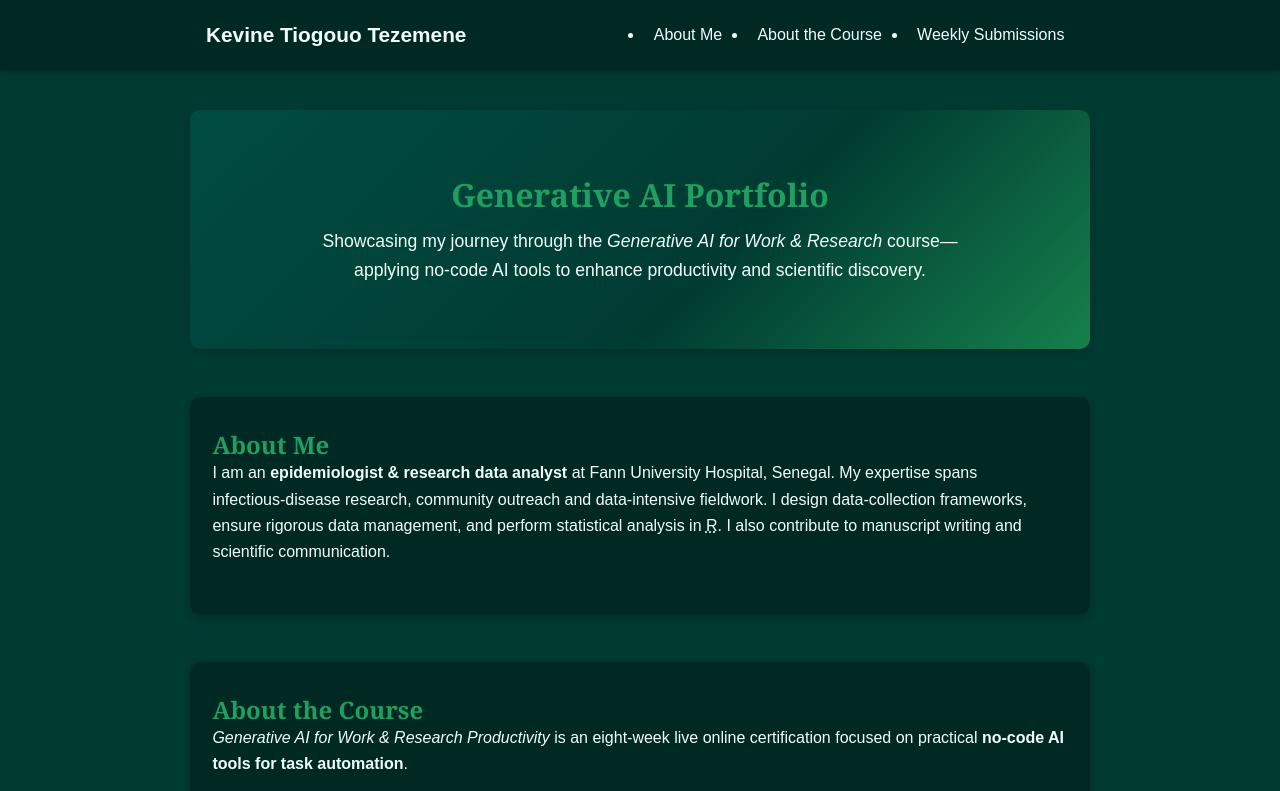
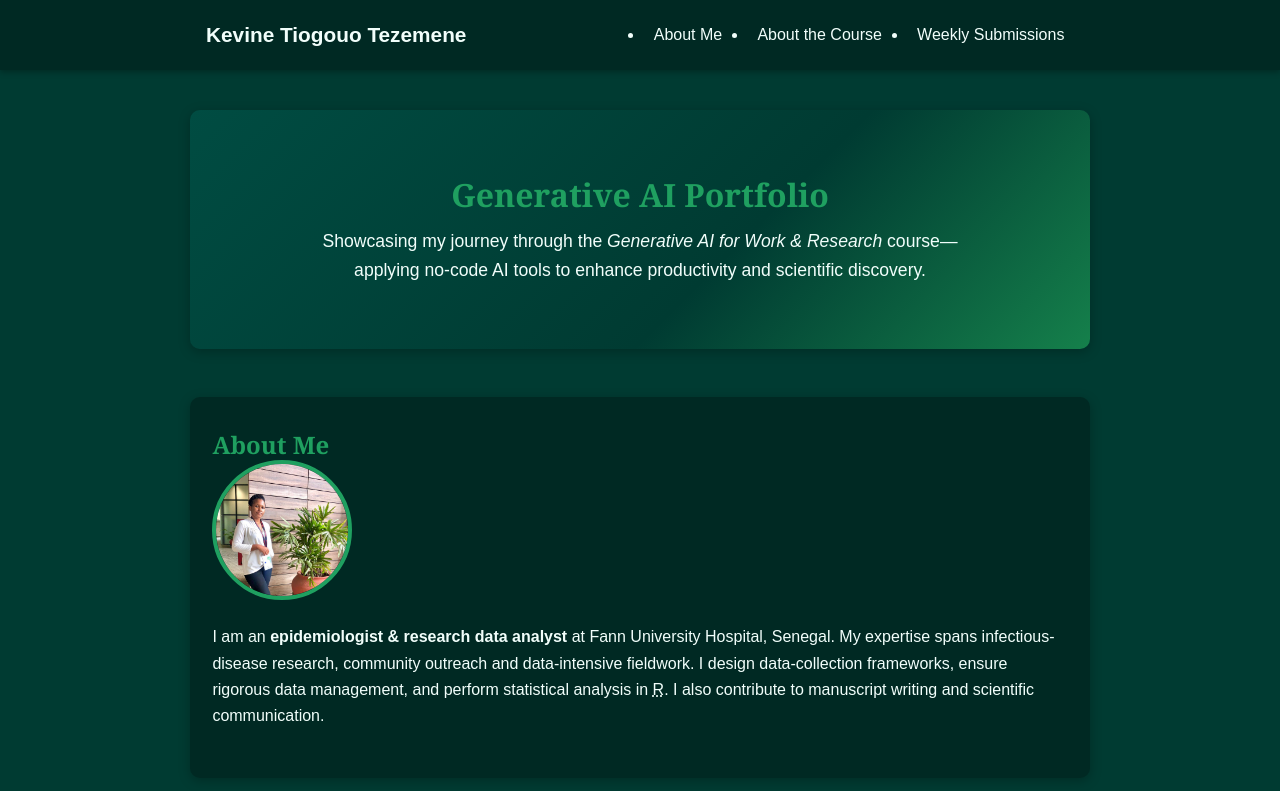
Before and after one commit to Kevinetiogouo/graph-ai-portfolio, a plain HTML site: page index.html in a window 1280 px wide. Shown: the top 791 px of the page. Drawn offline with Linux system fonts and the light colour scheme.

Commit message:
Update index.html

```diff
--- a/index.html
+++ b/index.html
@@ -7,17 +7,16 @@
   <style>
     :root {
       /* Single deep “navy-green” palette */
-      --primary: #003b32;        /* Navy‑green */
-      --primary-dark: #002923;   /* Darker navy‑green */
-      --primary-light: #004c42;  /* Lighter navy‑green */
-      --text-light: #f1fefb;     /* Very light mint for contrast */
-      --accent: #1fa060;         /* Green accent */
-      --accent-dark: #15804b;    /* Darker accent */
+      --primary: #003b32;
+      --primary-dark: #002923;
+      --primary-light: #004c42;
+      --text-light: #f1fefb;
+      --accent: #1fa060;
+      --accent-dark: #15804b;
       --max-width: 900px;
       --radius: 10px;
     }
 
-    /* Base reset --------------------------------*/
     * { box-sizing: border-box; margin: 0; padding: 0; scroll-behavior: smooth; }
 
     body {
@@ -38,7 +37,7 @@
 
     ul { list-style: disc; padding-left: 1.3rem; }
 
-    /* Header & Nav ------------------------------*/
+    /* Header & Nav */
     header {
       background: var(--primary-dark);
       padding: 18px 0;
@@ -55,7 +54,7 @@
     nav a { color: var(--text-light); padding: .35rem .6rem; border-radius: 4px; transition: background .25s ease, transform .25s ease; }
     nav a:hover { background: var(--accent-dark); transform: translateY(-2px); }
 
-    /* Section card -----------------------------*/
+    /* Sections */
     section {
       max-width: var(--max-width);
       margin: 2.5rem auto;
@@ -67,7 +66,7 @@
     section + section { margin-top: 3rem; }
     section p, section li { font-size: 1rem; margin-bottom: 1rem; }
 
-    /* Hero -------------------------------------*/
+    /* Hero */
     .hero {
       text-align: center;
       padding: 4rem 1rem;
@@ -79,31 +78,28 @@
     .hero h1 { font-size: 2rem; margin-bottom: .7rem; color: var(--accent); }
     .hero p { font-size: 1.1rem; max-width: 700px; margin: 0 auto; }
 
-    /* Weekly submissions list ------------------*/
-    #weekly-submissions ul.weeks {
-      display: grid;
-      grid-template-columns: repeat(auto-fit,minmax(180px,1fr));
-      gap: .75rem;
-      list-style: none; padding-left: 0;
+    /* About Me layout */
+    .about-flex { display: flex; gap: 1.5rem; align-items: center; flex-wrap: wrap; }
+    .profile {
+      width: 140px; height: 140px;
+      border-radius: 50%;
+      object-fit: cover;
+      border: 4px solid var(--accent);
+      flex-shrink: 0;
     }
-    #weekly-submissions li {
-      background: var(--primary);
-      border-left: 4px solid var(--accent);
-      padding: .75rem 1rem;
-      border-radius: var(--radius);
-      font-weight: 500; font-size: .95rem;
-      transition: background .25s ease;
-      color: var(--text-light);
-    }
+
+    /* Weekly list */
+    #weekly-submissions ul.weeks { display: grid; grid-template-columns: repeat(auto-fit,minmax(160px,1fr)); gap: .75rem; list-style: none; padding-left: 0; }
+    #weekly-submissions li { background: var(--primary); border-left: 4px solid var(--accent); padding: .75rem 1rem; border-radius: var(--radius); font-weight: 500; font-size: .95rem; transition: background .25s ease; }
     #weekly-submissions li:hover { background: var(--primary-light); }
 
-    /* Footer -----------------------------------*/
+    /* Footer */
     footer { text-align: center; padding: 2rem 1rem 2.2rem; font-size: .9rem; color: #cfe6ff; }
 
-    /* Responsive tweaks -------------------------*/
     @media(max-width:640px){
       nav ul { justify-content: center; width: 100%; gap: .8rem; }
       section { margin: 2rem 1rem; padding: 1.7rem 1.2rem; }
+      .about-flex { flex-direction: column; text-align: center; }
     }
   </style>
 </head>
@@ -122,37 +118,40 @@
   <!-- Hero -->
   <section class="hero">
     <h1>Generative AI Portfolio</h1>
-    <p>Showcasing my journey through the <em>Generative AI for Work &amp; Research</em> course—applying no‑code AI tools to enhance productivity and scientific discovery.</p>
+    <p>Showcasing my journey through the <em>Generative AI for Work &amp; Research</em> course—applying no-code AI tools to enhance productivity and scientific discovery.</p>
   </section>
 
   <!-- About Me -->
   <section id="about-me">
     <h2>About Me</h2>
-    <p>I am an <strong>epidemiologist &amp; research data analyst</strong> at Fann University Hospital, Senegal. My expertise spans infectious‑disease research, community outreach and data‑intensive fieldwork. I design data‑collection frameworks, ensure rigorous data management, and perform statistical analysis in <abbr title="R programming language">R</abbr>. I also contribute to manuscript writing and scientific communication.</p>
+    <div class="about-flex">
+      <img src="https://github.com/Kevinetiogouo/graph-ai-portfolio/blob/main/WhatsApp%20Image%202025-05-09%20at%2022.10.58.jpeg?raw=true" alt="Kevine Tiogouo profile photo" class="profile" />
+      <p>I am an <strong>epidemiologist &amp; research data analyst</strong> at Fann University Hospital, Senegal. My expertise spans infectious-disease research, community outreach and data-intensive fieldwork. I design data-collection frameworks, ensure rigorous data management, and perform statistical analysis in <abbr title="R programming language">R</abbr>. I also contribute to manuscript writing and scientific communication.</p>
+    </div>
   </section>
 
   <!-- About the Course -->
   <section id="about-course">
     <h2>About the Course</h2>
-    <p><em>Generative AI for Work &amp; Research Productivity</em> is an eight‑week live online certification focused on practical <strong>no‑code AI tools for task automation</strong>.</p>
+    <p><em>Generative AI for Work &amp; Research Productivity</em> is an eight-week live online certification focused on practical <strong>no-code AI tools for task automation</strong>.</p>
     <ul>
       <li>Automate documents, spreadsheets &amp; data workflows</li>
       <li>Organise knowledge and conduct literature reviews</li>
-      <li>Build custom chatbots &amp; AI‑powered workflows</li>
+      <li>Build custom chatbots &amp; AI-powered workflows</li>
       <li>Create visuals and presentations with AI</li>
       <li>Apply skills in a capstone project</li>
     </ul>
-    <p style="margin-top:1rem"><strong>Next cohort:</strong> <time datetime="2025-05-09">9 May 2025</time> • <strong>Duration:</strong> 8 weeks<br />Workshops: Fridays 15:00 GMT or Sundays 17:00 GMT (online)</p>
+    <p style="margin-top:1rem"><strong>Next cohort:</strong> <time datetime="2025-05-09">9 May 2025</time> • <strong>Duration:</strong> 8 weeks<br />Workshops: Fridays 15:00 GMT or Sundays 17:00 GMT (online)</p>
   </section>
 
   <!-- Weekly Submissions -->
   <section id="weekly-submissions">
     <h2>My Weekly Submissions</h2>
     <ul class="weeks">
-      <li>Week 1</li>
-      <li>Week 2</li>
-      <li>Week 3</li>
-      <li>Week 4</li>
+      <li>Week 1</li>
+      <li>Week 2</li>
+      <li>Week 3</li>
+      <li>Week 4</li>
     </ul>
   </section>
 
```
